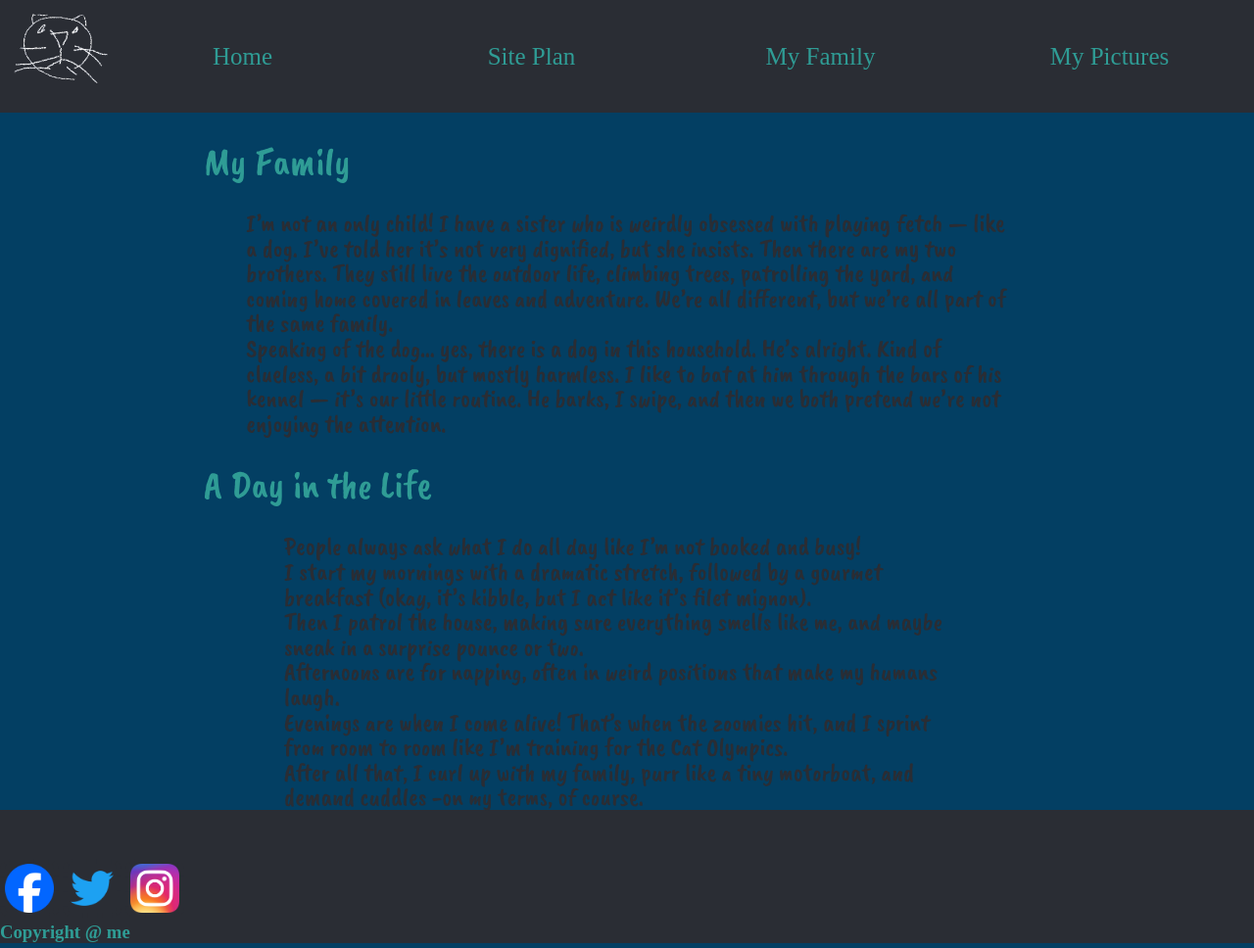
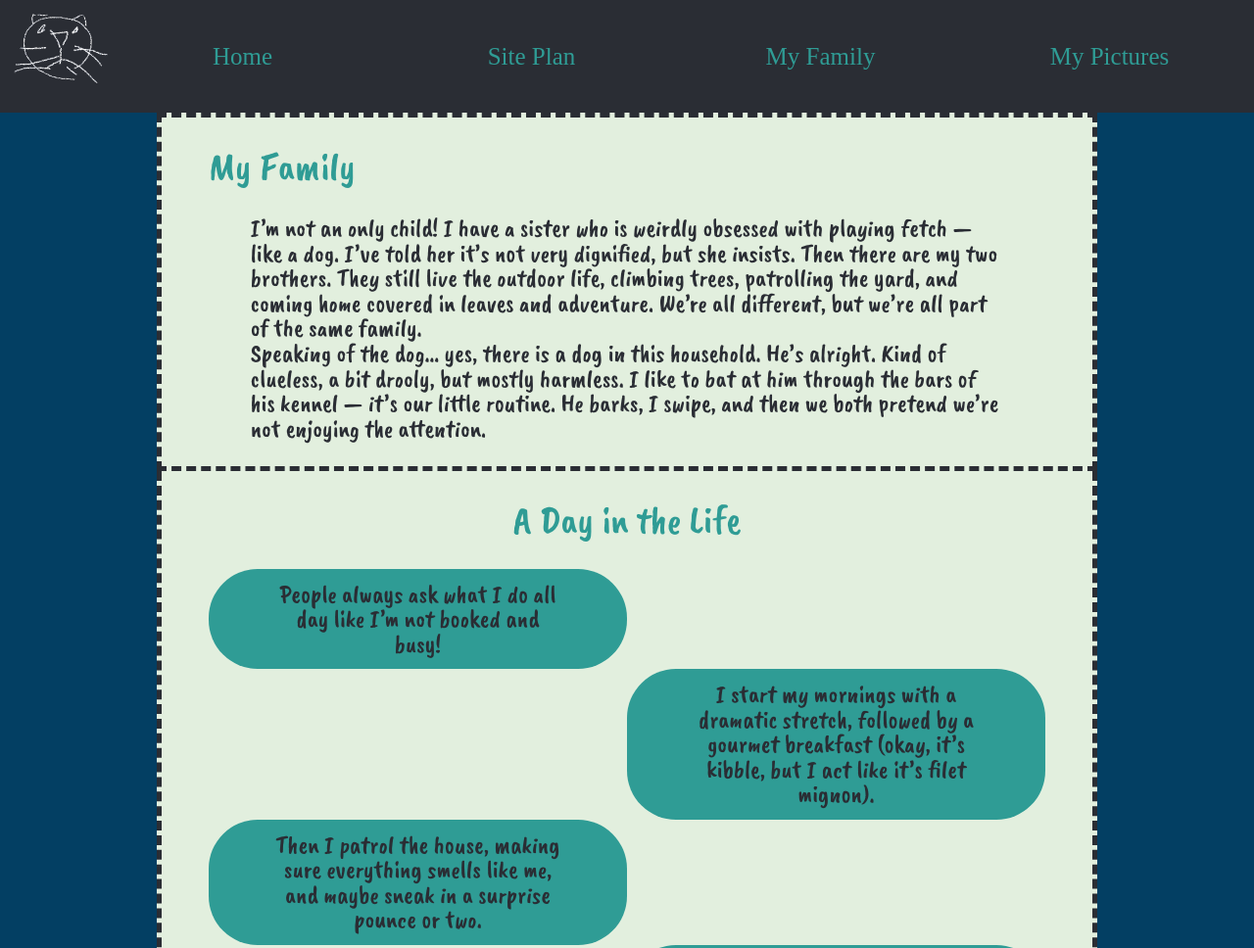
Before and after one commit to DSprague12/Web-Design, a plain HTML site: page finalproject/myfam.html in a window 1280 px wide. Shown: the top 968 px of the page at 98% size. Drawn offline with nearby package versions, Linux system fonts and the light colour scheme; a web font is replaced by a local one.

Commit message:
finished?

```diff
--- a/finalproject/myfam.html
+++ b/finalproject/myfam.html
@@ -37,41 +37,42 @@
 
         <div class = "bubbledSection">
             <h2>A Day in the Life</h2>
-            <div id="bubble1">
+            <div class="bubble">
                 <p>
                     People always ask what I do all day like I’m not booked and busy!
                 </p>
             </div>
-            <div id="bubble2">
+            <div class="bubble">
                 <p>
                     I start my mornings with a dramatic stretch, followed by a gourmet breakfast
                     (okay, it’s kibble, but I act like it’s filet mignon).
                 </p>
             </div>
-            <div id="bubble3">
+            <div class="bubble">
                 <p>
                     Then I patrol the house, making sure everything smells like me,
                     and maybe sneak in a surprise pounce or two.
                 </p>
             </div>
-            <div id="bubble4">
+            <div class="bubble">
                 <p>
                     Afternoons are for napping, often in weird positions that make my humans laugh.
                 </p>
             </div>
-            <div id="bubble5">
+            <div class="bubble">
                 <p>
                     Evenings are when I come alive! That’s when the zoomies hit, and I sprint from room to room like
                     I’m training for the Cat Olympics.
                 </p>
             </div>
-            <div id="bubble6">
+            <div class="bubble">
                 <p>
                     After all that, I curl up with my family, purr like a tiny motorboat,
                     and demand cuddles -on my terms, of course.
                 </p>
             </div>
         </div>
+        <img src = "images/gallery/snoozeCat.jpg" alt="cute cat">
     </main>
 
     <footer>
--- a/finalproject/styles/index.css
+++ b/finalproject/styles/index.css
@@ -25,6 +25,60 @@ a{
 }
 nav a:hover{
     background-color: var(--accent2);
+}
+.bubbledSection{
+    background-color: var(--secondary);
+    border:var(--primary) dashed 5px;
+    border-top: 0px none;
+    display: grid;
+    grid-template-columns: 1fr 1fr;
+}
+.bubble{
+    background-color: var(--accent1);
+    border-radius: 50px;
+    padding: 1vw 5vw;
+}
+.bubble p{
+    margin:0;
+    padding:0;
+    width:100%;
+}
+.bubbledSection :nth-child(1){
+    grid-column: 1/3;
+    grid-row: 1/2;
+    text-align: center;
+}
+.bubbledSection :nth-child(2){
+    grid-column: 1/2;
+    grid-row: 2/3;
+}
+.bubbledSection :nth-child(3){
+    grid-column: 2/3;
+    grid-row: 3/4;
+}
+
+.bubbledSection :nth-child(4){
+    grid-column: 1/2;
+    grid-row: 4/5;
+}
+
+.bubbledSection :nth-child(5){
+    grid-column: 2/3;
+    grid-row: 5/6;
+}
+
+.bubbledSection :nth-child(6){
+    grid-column: 1/2;
+    grid-row: 6/7;
+}
+.bubbledSection :nth-child(7){
+    grid-column: 2/3;
+    grid-row: 7/8;
+}
+#papered{
+    background-color: var(--secondary);
+    border:var(--primary) dashed 5px;
+    padding-bottom: 2vw;
 }
 @media only screen and (min-width: 800px) {
     main{
@@ -72,6 +126,8 @@ nav a:hover{
         margin:0;
         border:5px dashed var(--primary);
         border-radius: 10px;
+        width: 100%;
+        box-sizing: border-box;
     }
     nav{
         text-align: center;
@@ -105,21 +161,6 @@ nav a:hover{
     .coloredSection h2{
         grid-column: 1/3;
         grid-row: 2/3;
-        width:100%;
-    }
-    .coloredSection p:nth-of-type(1){
-        margin-left:25px;
-        grid-column:2/3;
-        grid-row:3/4;
-    }
-    .coloredSection p:nth-of-type(2){
-        margin-left:25px;
-        grid-column:2/3;
-        grid-row:4/5;
-    }
-    .coloredSection img{
-        grid-column: 1/2;
-        grid-row:3/5;
         width:100%;
     }
 
@@ -180,6 +221,7 @@ nav a:hover{
         padding:0;
         border:5px dashed var(--primary);
         border-radius: 10px;
+        width: 100%;
     }
     nav{
         text-align: center;
```
Also changed, not shown: finalproject/justkidding.html (+1 -0 lines), finalproject/pics.html (+1 -1 lines), finalproject/script.js (+35 -9 lines), finalproject/styles/pix.css (+15 -5 lines).
